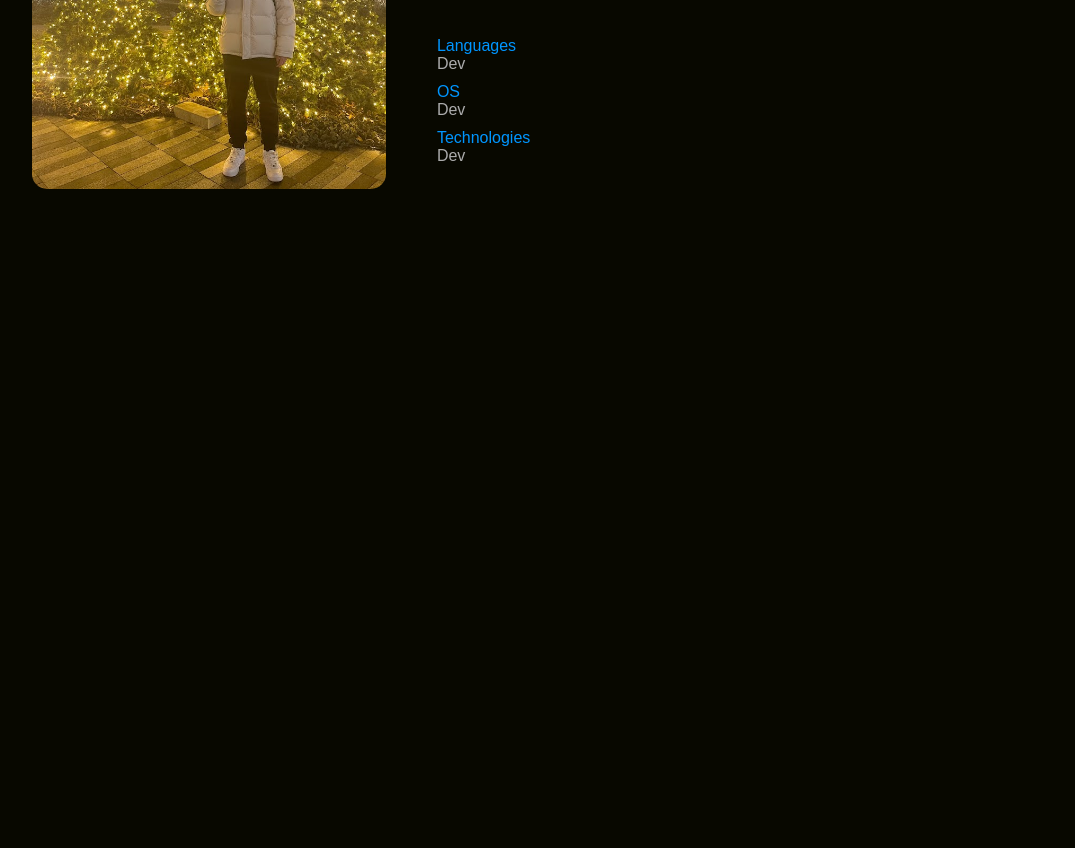
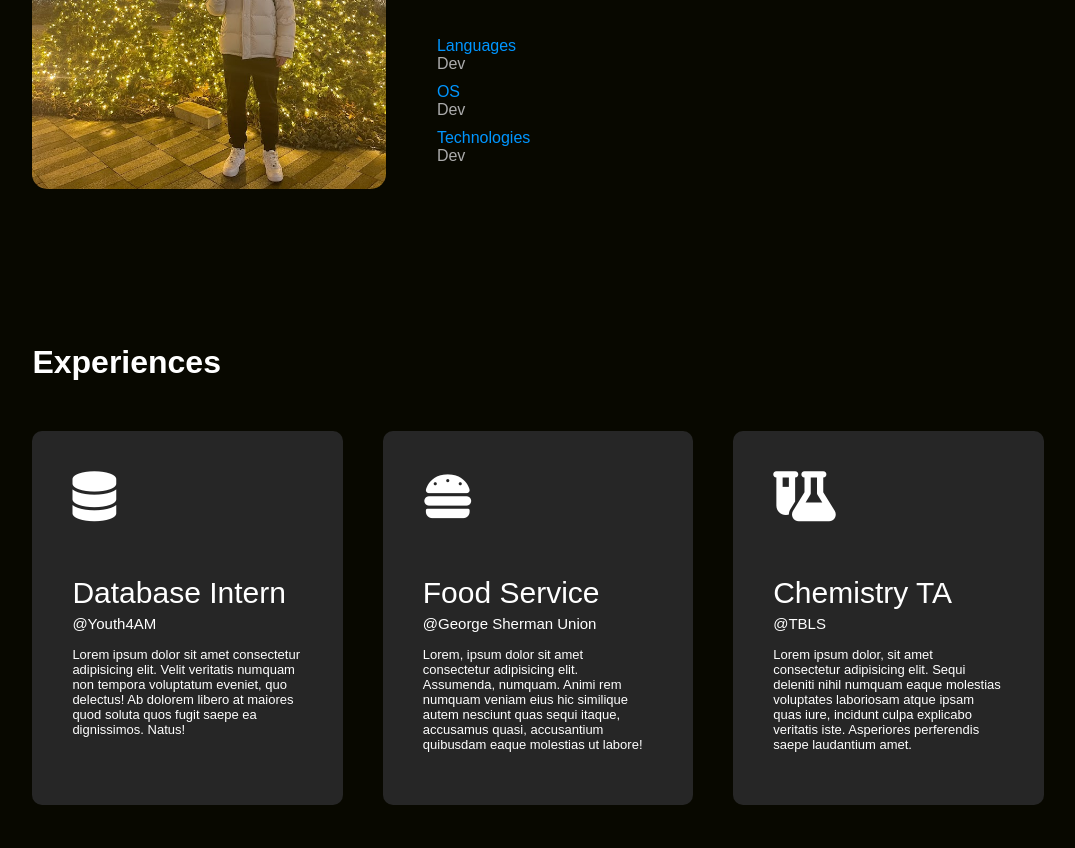
Before and after one commit to rongc0723/portfolio_website, a plain HTML site: page index.html in a window 1280 px wide. Shown: the part 1181-2029 px from the top of the page, without its empty margins (102-1177 px from the left). Before the commit the page ends 1472 px from the top, so only its background shows below. Drawn offline with Linux system fonts and the light colour scheme.

Commit message:
structure of experiences section complete

```diff
--- a/index.html
+++ b/index.html
@@ -7,11 +7,11 @@
     <title>Rong Chen</title>
     <link rel="stylesheet" href="styles.css">
     <link rel="icon" href="images/ico.png">
+    <script src="https://kit.fontawesome.com/12231a584c.js" crossorigin="anonymous"></script>
 
 </head>
 
 <body>
-
 
     <!-- ---header--- -->
     <div id="header">
@@ -21,8 +21,8 @@
                 <ul>
                     <li><a href="#header">Home</a></li>
                     <li><a href="#about">About</a></li>
-                    <li><a href="">Experiences</a></li>
-                    <li><a href="">Projects</a></li>
+                    <li><a href="#experiences-sec">Experiences</a></li>
+                    <li><a href="#experiences">Projects</a></li>
                     <li><a href="">Contact</a></li>
                 </ul>
             </nav>
@@ -72,6 +72,33 @@
         </div>
     </div>
 
+    <!-- ---experiences--- -->
+    <div id="experiences-sec">
+        <div class="container">
+            <h1 class="sub-title">Experiences</h1>
+            <div class="experiences-list">
+                <div>
+                    <i class="fa-solid fa-database"></i>
+                    <h2>Database Intern</h2>
+                    <h3>@Youth4AM</h3>
+                    <p>Lorem ipsum dolor sit amet consectetur adipisicing elit. Velit veritatis numquam non tempora voluptatum eveniet, quo delectus! Ab dolorem libero at maiores quod soluta quos fugit saepe ea dignissimos. Natus!</p>
+                </div>
+                <div>
+                    <i class="fa-solid fa-burger"></i>
+                    <h2>Food Service</h2>
+                    <h3>@George Sherman Union</h3>
+                    <p>Lorem, ipsum dolor sit amet consectetur adipisicing elit. Assumenda, numquam. Animi rem numquam veniam eius hic similique autem nesciunt quas sequi itaque, accusamus quasi, accusantium quibusdam eaque molestias ut labore!</p>
+                </div>
+                <div>
+                    <i class="fa-sharp fa-solid fa-flask-vial"></i>
+                    <h2>Chemistry TA</h2>
+                    <h3>@TBLS</h3>
+                    <p>Lorem ipsum dolor, sit amet consectetur adipisicing elit. Sequi deleniti nihil numquam eaque molestias voluptates laboriosam atque ipsam quas iure, incidunt culpa explicabo veritatis iste. Asperiores perferendis saepe laudantium amet.</p>
+                </div>
+            </div>
+        </div>
+    </div>
+
 <script>
 
     var tablinks = document.getElementsByClassName("tab-links")
--- a/styles.css
+++ b/styles.css
@@ -6,6 +6,7 @@
 
 html{
     scroll-behavior: smooth;
+
 }
 
 body{
@@ -156,3 +157,47 @@ nav ul li a:hover::after{
 .tab-contents.active-tab{
     display: block;
 }
+
+/* <---experiences---> */
+#experiences-sec{
+    padding: 30px 0;
+}
+
+.experiences-list{
+    display: grid;
+    grid-template-columns: repeat(auto-fit, minmax(250px,1fr));
+    grid-gap: 40px;
+    margin-top: 50px;
+}
+
+.experiences-list div{
+    background-color: #262626;
+    padding: 40px;
+    font-size: 13px;
+    font-weight: 300;
+    border-radius: 10px;
+    transition: background 0.5s, transform 0.5s;
+}
+
+.experiences-list div i{
+    font-size: 50px;
+    margin-bottom: 30px;
+
+}
+
+.experiences-list div h2{
+    font-size: 30px;
+    font-weight: 500;
+    margin-bottom: 5px;
+}
+
+.experiences-list div h3{
+    font-size: 15px;
+    font-weight: 500;
+    margin-top: 0px;
+}
+
+.experiences-list div:hover{
+    background-color: #0096FF;
+    transform: translateY(-10px);
+}
```
